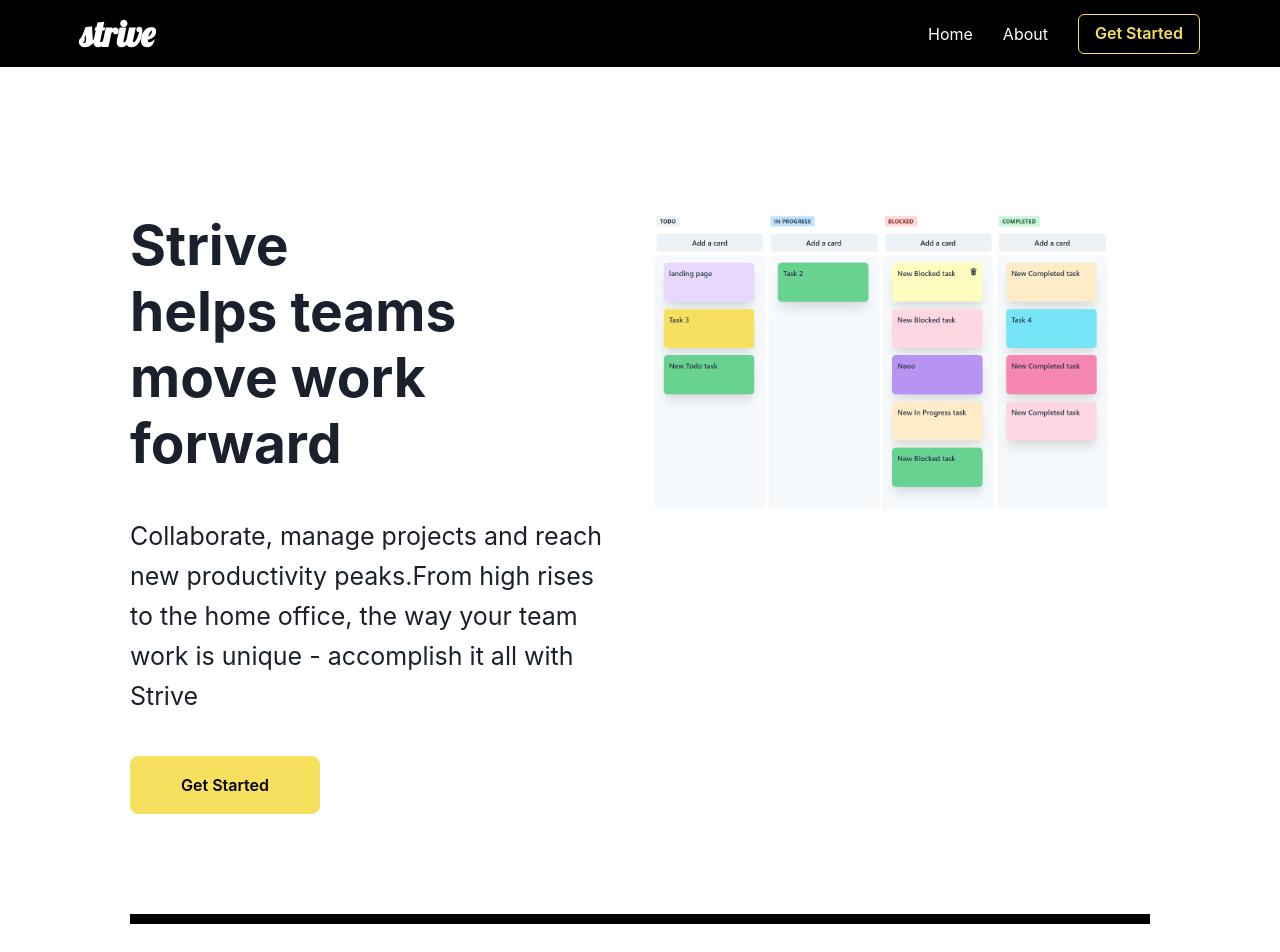
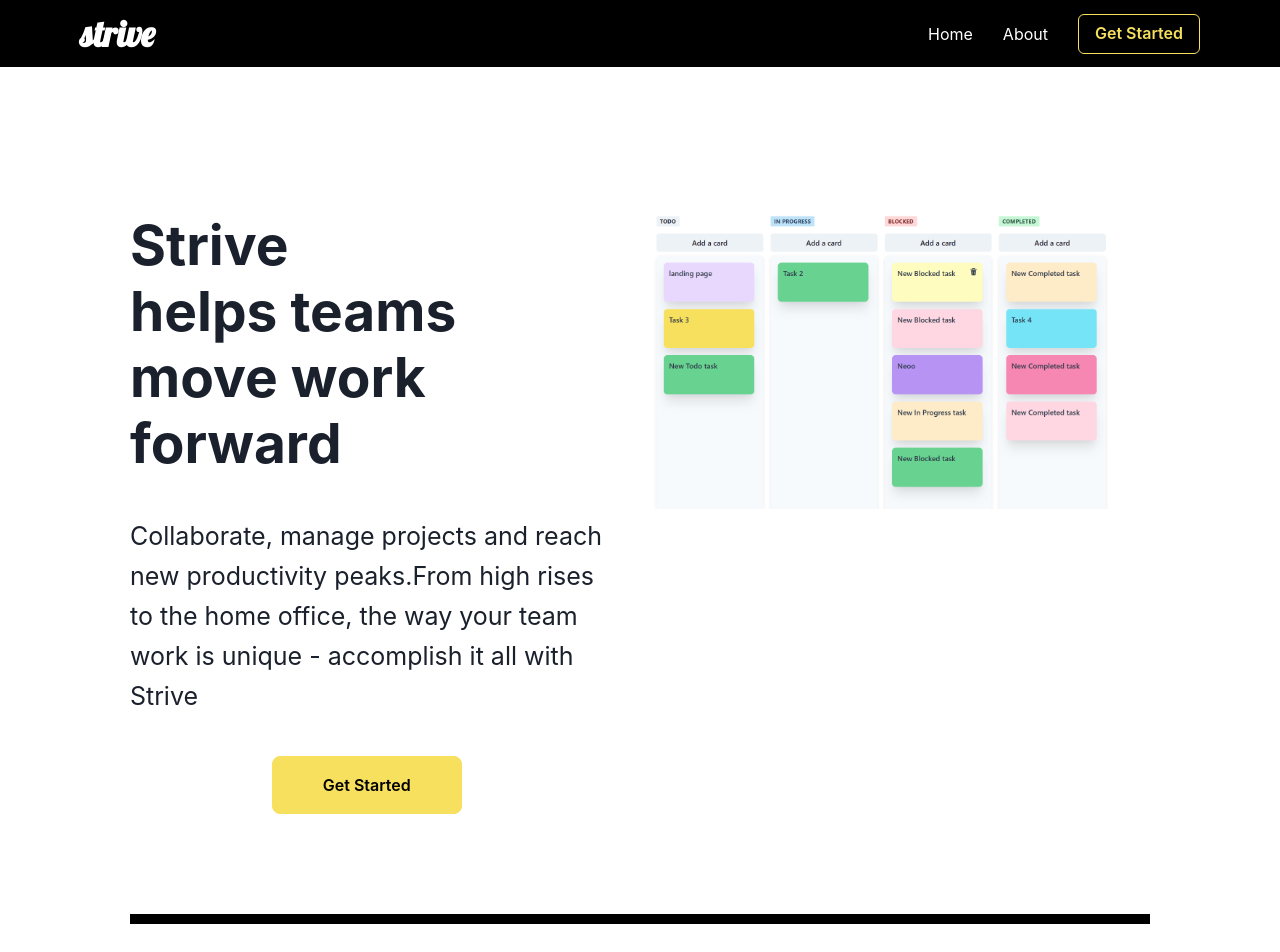
Before and after one commit to Favvie/project-mts, a React (Vite) app: page / in a window 1280 px wide. Shown: the top 952 px of the page. Built offline with nearby package versions, Linux system fonts and the light colour scheme.

Commit message:
add link to hero section

```diff
--- a/src/components/Home.tsx
+++ b/src/components/Home.tsx
@@ -68,7 +68,7 @@ const Home = () => {
 							high rises to the home office, the way your team work is unique -
 							accomplish it all with Strive
 						</Text>
-
+					<Link to="/dnd">
 						<Button
 							// bg="none"
 							// color="yellow.300"
@@ -83,10 +83,11 @@ const Home = () => {
 							_hover={{
 								background: " #FFD282",
 							}}
-						><Link to="/dnd">
+							cursor='pointer'
+						>
 							Get Started
-							</Link>
 						</Button>
+					</Link>
 					</VStack>
 					<Box width={["90%", "50vw"]} position="relative">
 						<Image src={Snippet} />
```
